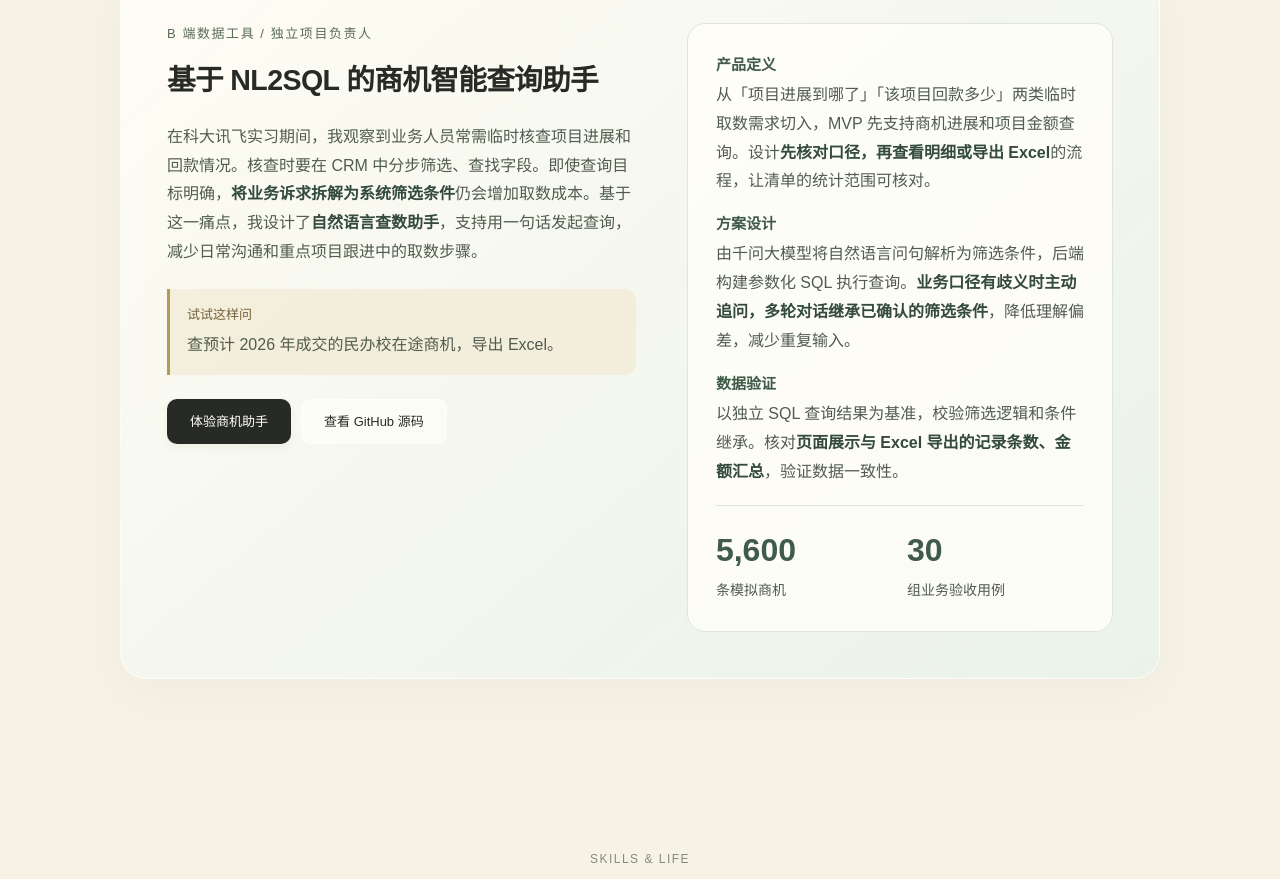
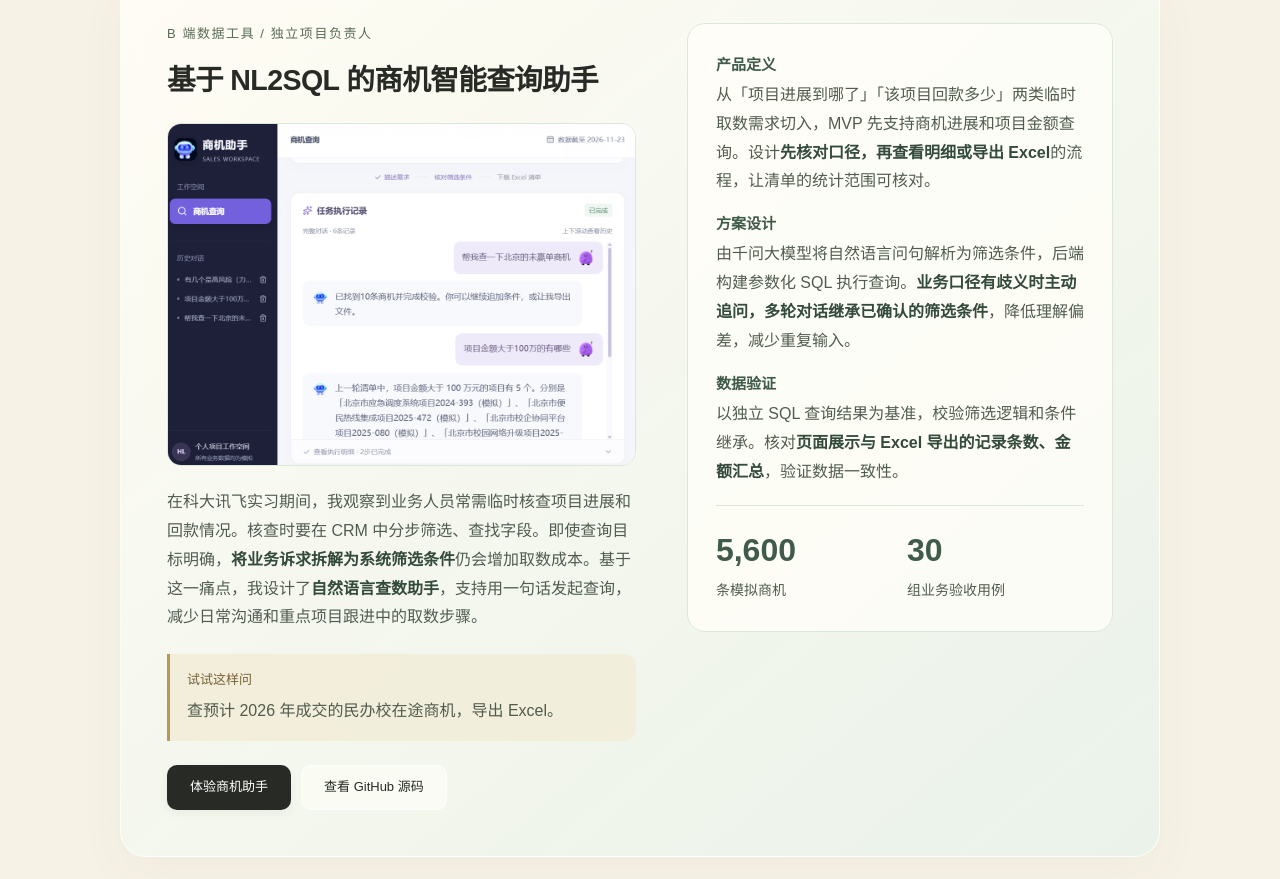
Before and after one commit to HongleiWang04/honglei-portfolio, a plain HTML site: page index.html in a window 1280 px wide. Shown: the part 4637-5516 px from the top of the page. Drawn offline with Linux system fonts and the light colour scheme.

Commit message:
Show the opportunity assistant conversation in the portfolio

```diff
--- a/index.html
+++ b/index.html
@@ -12,7 +12,7 @@
   <link rel="stylesheet" href="skills-deck.css">
   <script src="app.js" defer></script>
   <script src="skills-deck.js" defer></script>
-  <link rel="stylesheet" href="opportunity-case.css?v=3">
+  <link rel="stylesheet" href="opportunity-case.css?v=4">
 </head>
 <body>
   <a class="skip-link" href="#about">跳转至主要内容</a>
@@ -90,6 +90,7 @@
         <div class="opportunity-main">
           <p class="myday-overline">B 端数据工具 / 独立项目负责人</p>
           <h3 id="opportunity-title">基于 NL2SQL 的商机智能查询助手</h3>
+          <img class="opportunity-screenshot" src="assets/opportunity-conversation.png" alt="商机助手对话截图：先查询北京未赢单商机，再追问其中项目金额大于 100 万元的项目" width="1118" height="818" loading="lazy" decoding="async">
           <p>在科大讯飞实习期间，我观察到业务人员常需临时核查项目进展和回款情况。核查时要在 CRM 中分步筛选、查找字段。即使查询目标明确，<strong>将业务诉求拆解为系统筛选条件</strong>仍会增加取数成本。基于这一痛点，我设计了<strong>自然语言查数助手</strong>，支持用一句话发起查询，减少日常沟通和重点项目跟进中的取数步骤。</p>
           <div class="opportunity-example">
             <span>试试这样问</span>
--- a/opportunity-case.css
+++ b/opportunity-case.css
@@ -20,6 +20,14 @@
   font-size: clamp(14px,6.1cqi,36px);
   line-height: 1.3;
   white-space: nowrap;
+}
+.opportunity-screenshot {
+  display: block;
+  width: 100%;
+  height: auto;
+  margin: 0 0 22px;
+  border: 1px solid #dce7d8;
+  border-radius: 14px;
 }
 .opportunity-main > p:not(.myday-overline),
 .opportunity-example p,
```
Also changed, not shown: assets/opportunity-conversation.png (added).
